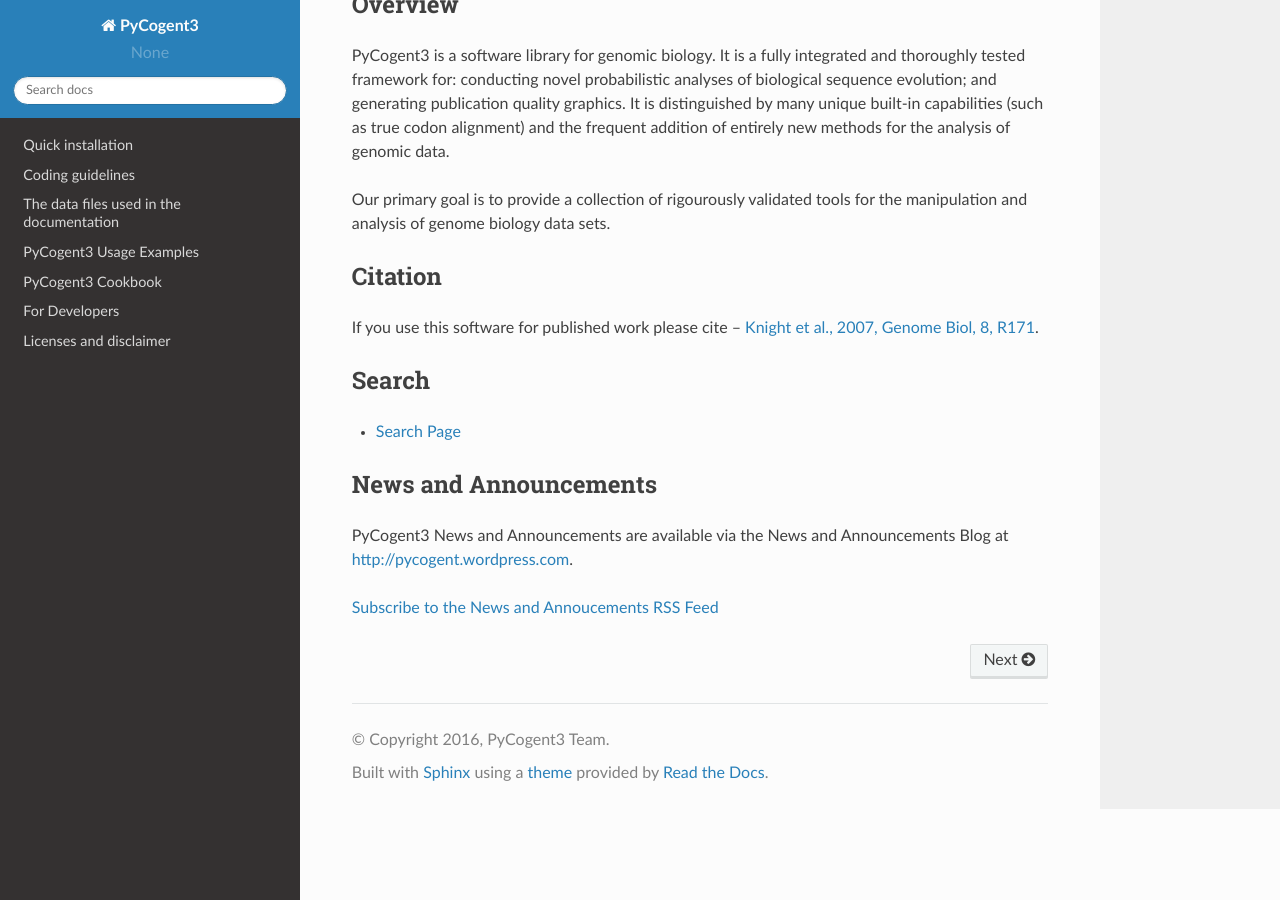
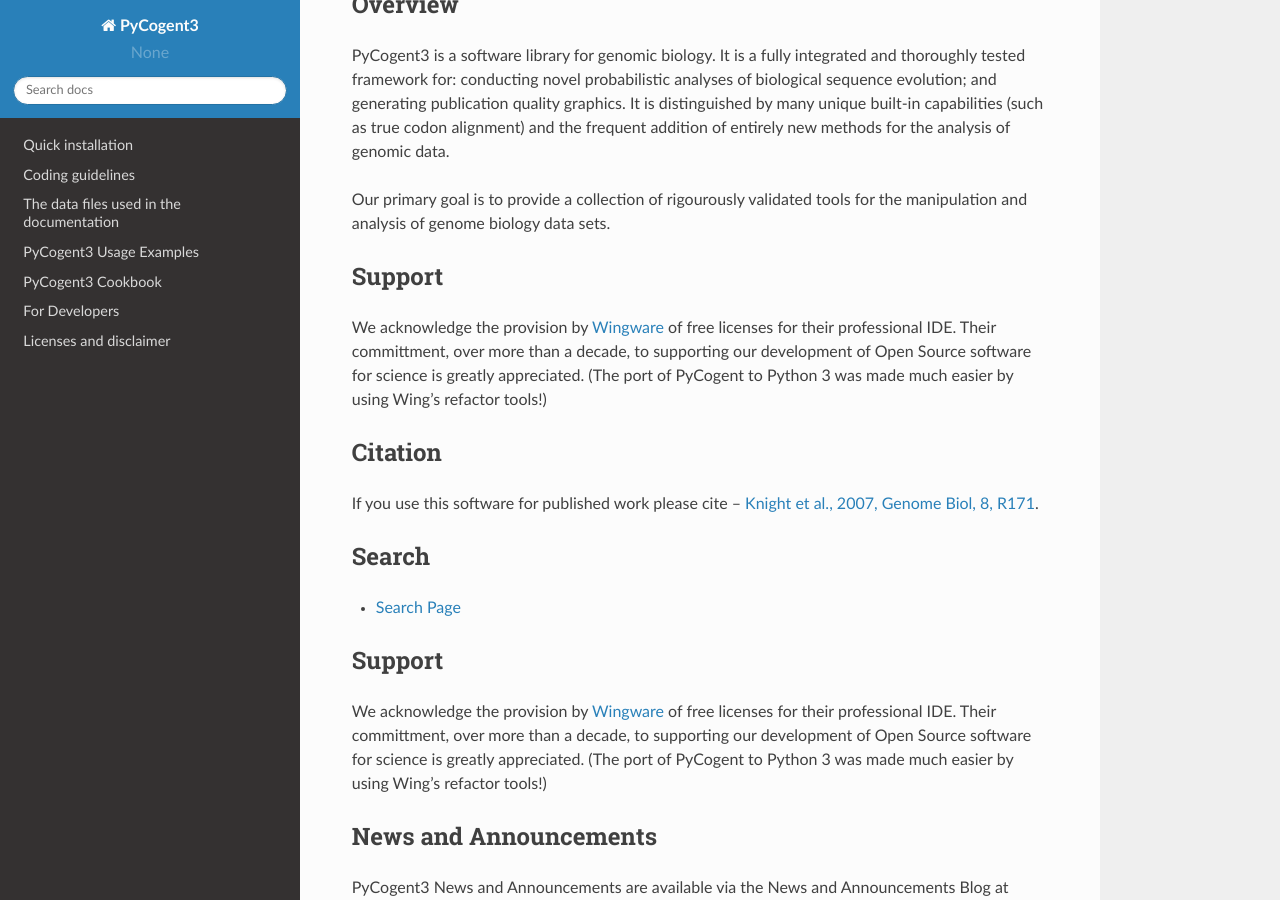
Before and after one commit to cogent3/cogent3, a Sphinx documentation site: the page built from doc/index.rst, in a window 1280 px wide and 900 px high, scrolled down 1082 px. Built offline with Sphinx 7.4.7 and the Read the Docs theme 2.0.0, drawn with Linux system fonts in a browser that asks for light colours; formulas are drawn with MathJax 3.

Commit message:
ENH: added support statement to docs regarding WingIDE licenses

```diff
--- a/doc/index.rst
+++ b/doc/index.rst
@@ -60,6 +60,11 @@
 
     update the literature cited
 
+*******
+Support
+*******
+
+We acknowledge the provision by `Wingware <http://wingware.com>`_ of free licenses for their professional IDE. Their committment, over more than a decade, to supporting our development of Open Source software for science is greatly appreciated. (The port of PyCogent to Python 3 was made much easier by using Wing's refactor tools!)
 
 ********
 Citation
@@ -75,6 +80,11 @@
 
 .. _PyCogent3: https://bitbucket.org/pycogent3/cogent3
 
+*******
+Support
+*******
+
+We acknowledge the provision by `Wingware <http://wingware.com>`_ of free licenses for their professional IDE. Their committment, over more than a decade, to supporting our development of Open Source software for science is greatly appreciated. (The port of PyCogent to Python 3 was made much easier by using Wing's refactor tools!)
 
 **********************
 News and Announcements
```
